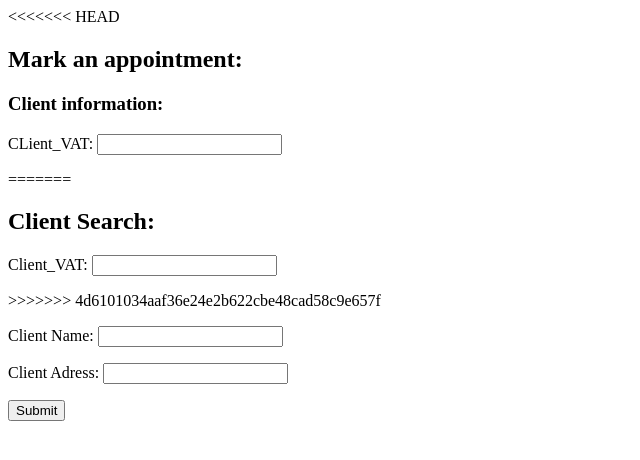
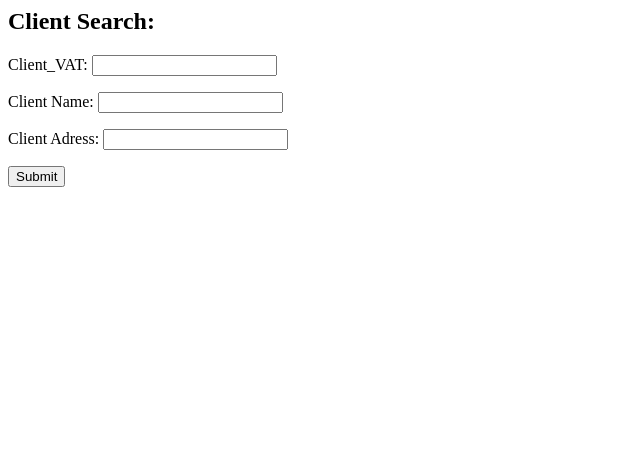
Before and after one commit to catamaro/SIBD_Project, a PHP site: page /client.php in a window 1280 px wide. Shown: the top 460 px of the page, without its empty margins (0-640 px from the left). Run offline with PHP 8.4, Linux system fonts and the light colour scheme.

Commit message:
continue to resolve conflits

```diff
--- a/SIBD3/client.php
+++ b/SIBD3/client.php
@@ -1,14 +1,8 @@
 <html>
  <body>
  <form action="show_client.php" method="post">
-<<<<<<< HEAD
- <h2>Mark an appointment:</h2>
- <h3>Client information:</h3>
- <p>CLient_VAT: <input type="text" name="client_VAT"/></p>
-=======
  <h2>Client Search:</h2>
- <p>Client_VAT: <input type="text" name="client_vat"/></p>
->>>>>>> 4d6101034aaf36e24e2b622cbe48cad58c9e657f
+ <p>Client_VAT: <input type="text" name="client_VAT"/></p>
  <p>Client Name: <input type="text" name="client_name"/></p>
  <p>Client Adress: <input type="text" name="client_street"/></p>
  <p><input type="submit" value="Submit"/></p>
```
Also changed, not shown: SIBD3/show_client.php (+5 -5 lines).
